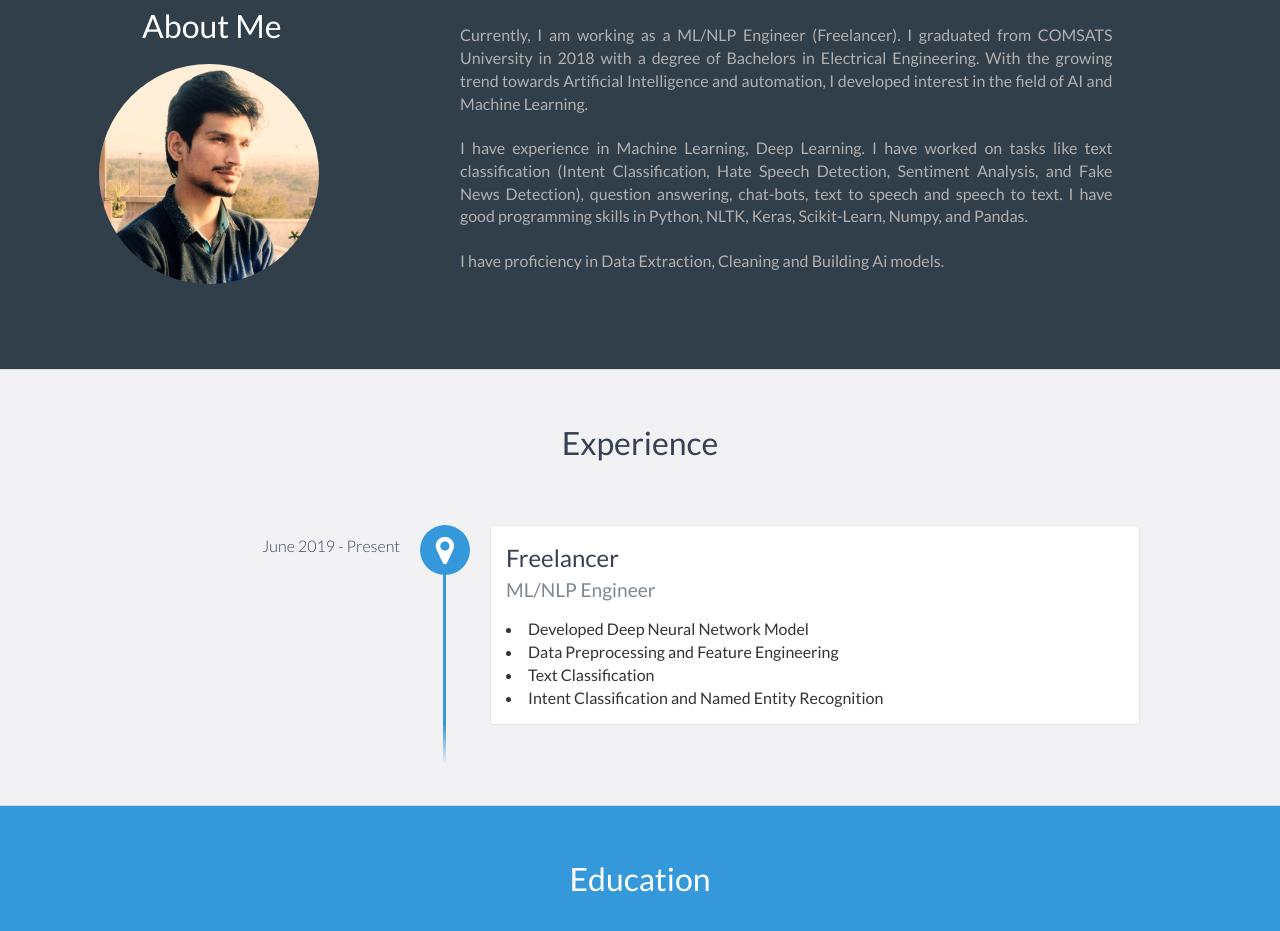
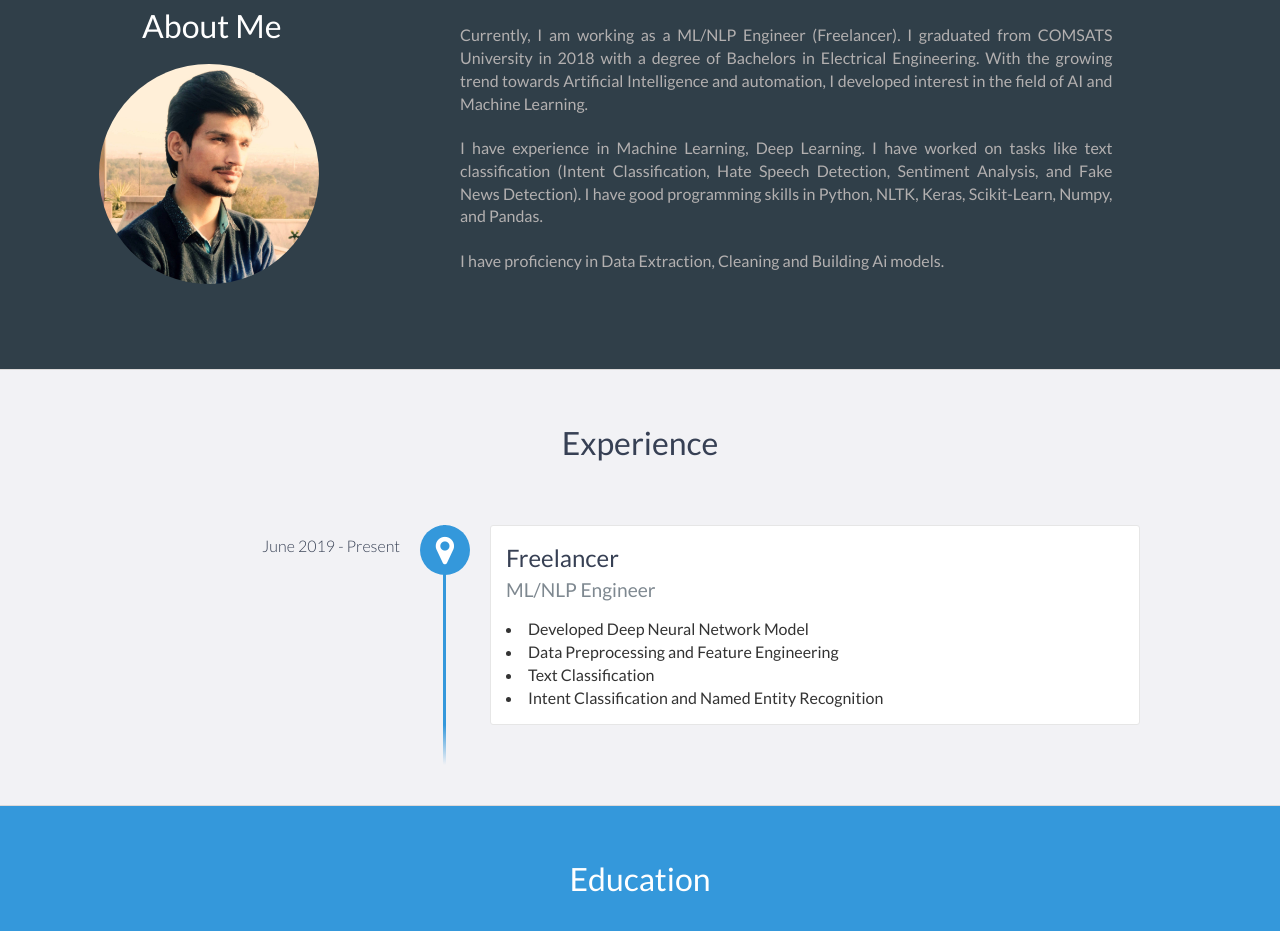
Before and after one commit to rehanraza24/rehanraza24.github.io, a website: page index.html in a window 1280 px wide. Shown: the part 872-1803 px from the top of the page. Drawn offline with nearby package versions, Linux system fonts and the light colour scheme.

Commit message:
Add files via upload

```diff
--- a/index.html
+++ b/index.html
@@ -89,8 +89,7 @@
             I have experience in Machine Learning, Deep Learning. I have
             worked on tasks like text classification (Intent Classification,
             Hate Speech Detection, Sentiment Analysis, and Fake News
-            Detection), question answering, chat-bots, text to speech and
-            speech to text. I have good programming skills in Python, NLTK,
+            Detection). I have good programming skills in Python, NLTK,
             Keras, Scikit-Learn, Numpy, and Pandas.
           </h4>
           <h4 style="text-align: justify;">
@@ -268,7 +267,7 @@
   <div id="contact">
     <h2>Get in Touch</h2>
     <div id="contact-form">
-      <form action="https://rehanraza0106@gmail.com" method="post" enctype="text/plain">
+      <form action="mailto:someone@example.com" method="post" enctype="text/plain">
         <input type="hidden" name="_subject" value="Contact request from personal website" />
         <input type="email" name="_replyto" placeholder="Your email" required />
         <textarea name="message" placeholder="Your message" required></textarea>
```
